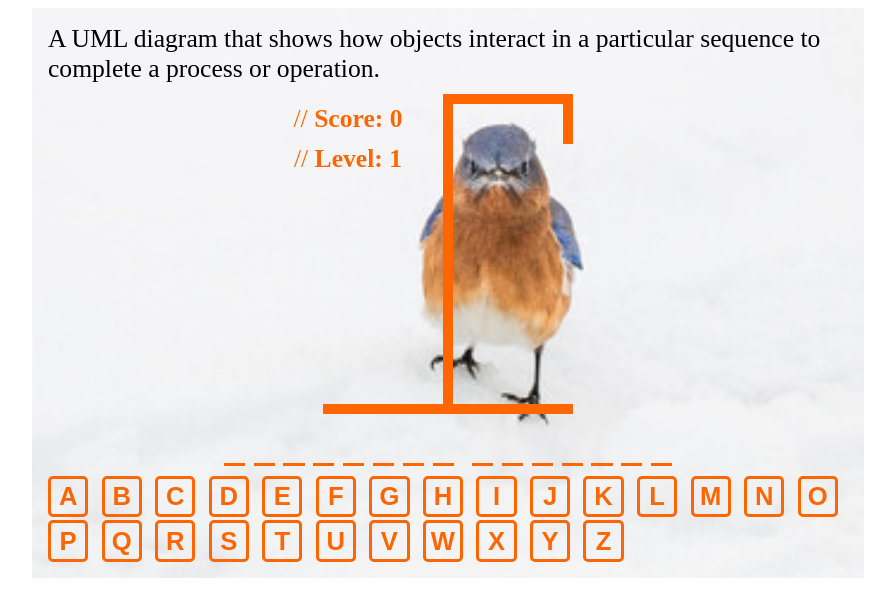
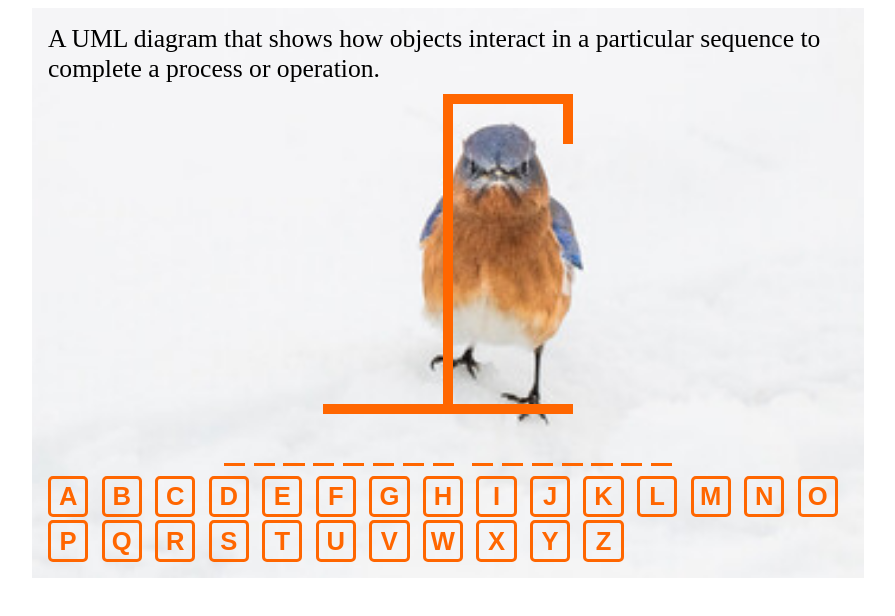
Before and after one commit to NinaNikolova/hangman-software-technologies, a React (Vite) app: page / in a window 1280 px wide. Shown: the top 616 px of the page, without its empty margins (192-1087 px from the left). Built offline with nearby package versions, Linux system fonts and the light colour scheme.

Commit message:
Update App.tsx

```diff
--- a/src/App.tsx
+++ b/src/App.tsx
@@ -126,12 +126,7 @@ function App() {
         guessedLetters={guessedLetters}
         wordToGuess={wordToGuess}
       />
-      <div className="score">
-    //   <strong>Score: {score}</strong>
-      </div>
-      <div className="level">
-  //   <strong>Level: {level}</strong>
-      </div>
+
       <div style={{ alignSelf: "stretch" }}>
         <Keyboard
           disabled={isWinner || isLoser}
```
